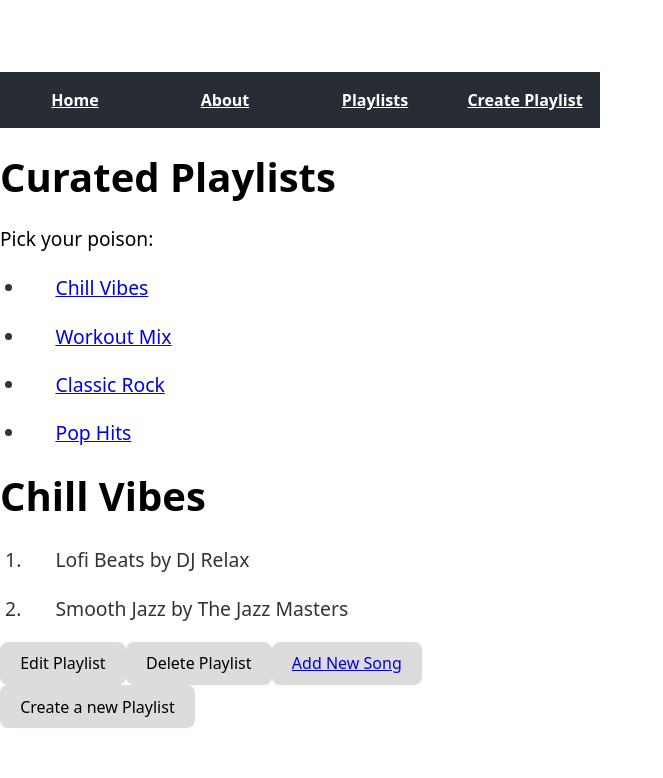
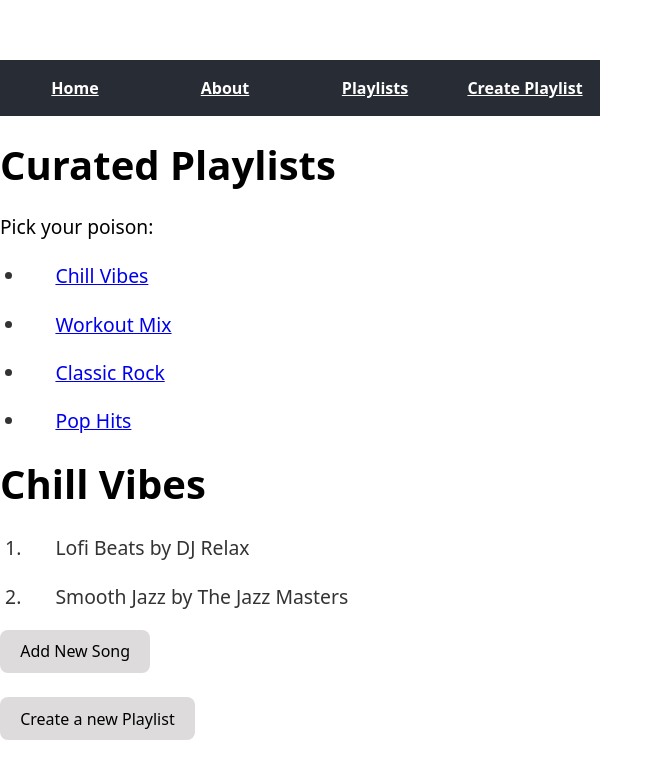
Before and after one commit to cash0826/Course5-Summative-Lab-Showcase-Project, a React (Vite) app: page /playlists/1 in a window 1280 px wide. Shown: the top 778 px of the page, without its empty margins (0-663 px from the left). Built offline with nearby package versions, Linux system fonts and the light colour scheme; data requests are answered from the project's data file.

Commit message:
Fixed button styling

```diff
--- a/src/pages/PlaylistContainer.jsx
+++ b/src/pages/PlaylistContainer.jsx
@@ -26,6 +26,7 @@ function PlaylistContainer() {
       <p>Pick your poison:</p>
       <ul>{displayPlaylists}</ul>
       <Outlet context={{ playlists }} />
+      <br/>
       <Link to="/createPlaylist"><button>Create a new Playlist</button></Link>
     </div>
   )
--- a/src/pages/PlaylistDetails.jsx
+++ b/src/pages/PlaylistDetails.jsx
@@ -18,9 +18,7 @@ function PlaylistDetails() {
           <li key={song.id}>{song.title} by {song.artist}</li>
         ))}
       </ol>
-      <button>Edit Playlist</button>
-      <button>Delete Playlist</button>
-      <button><Link to="addNewSong">Add New Song</Link></button>
+      <Link to="addNewSong"><button>Add New Song</button></Link>
     </div>
   );
 }
```
